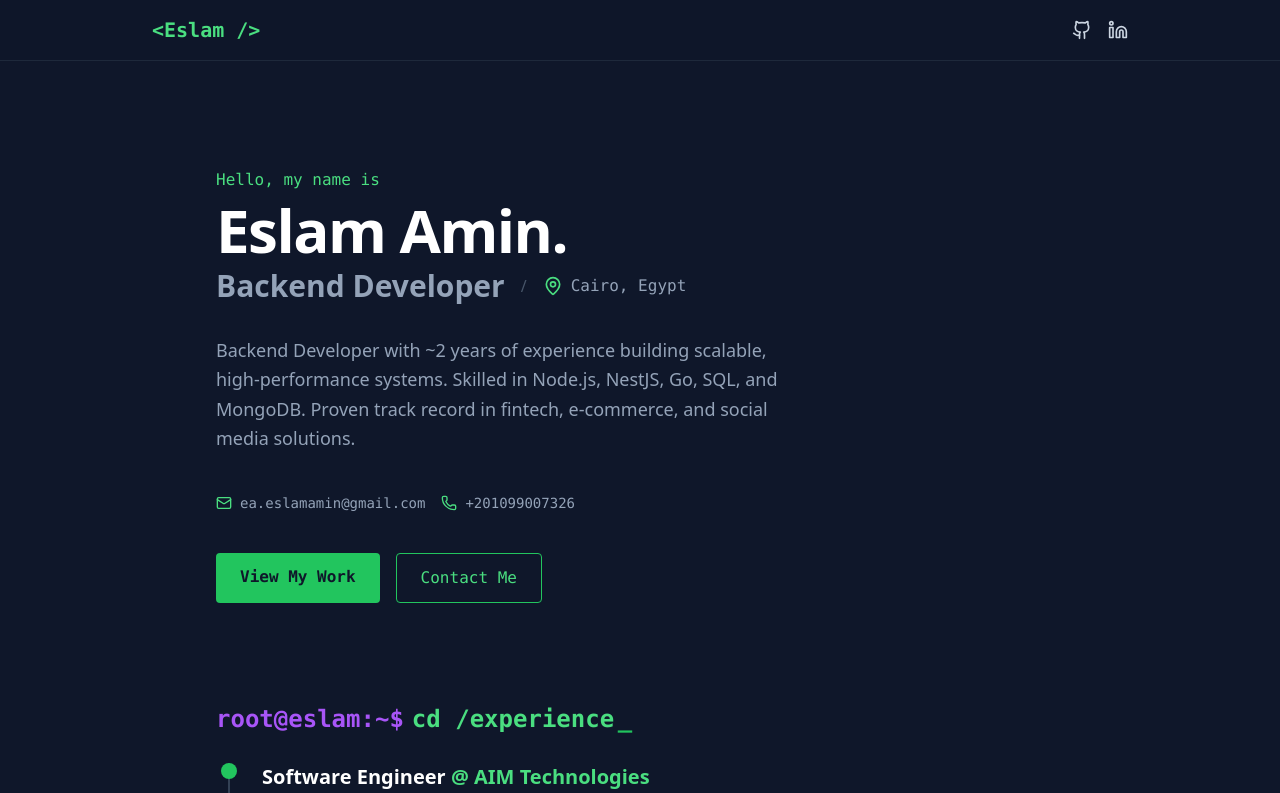
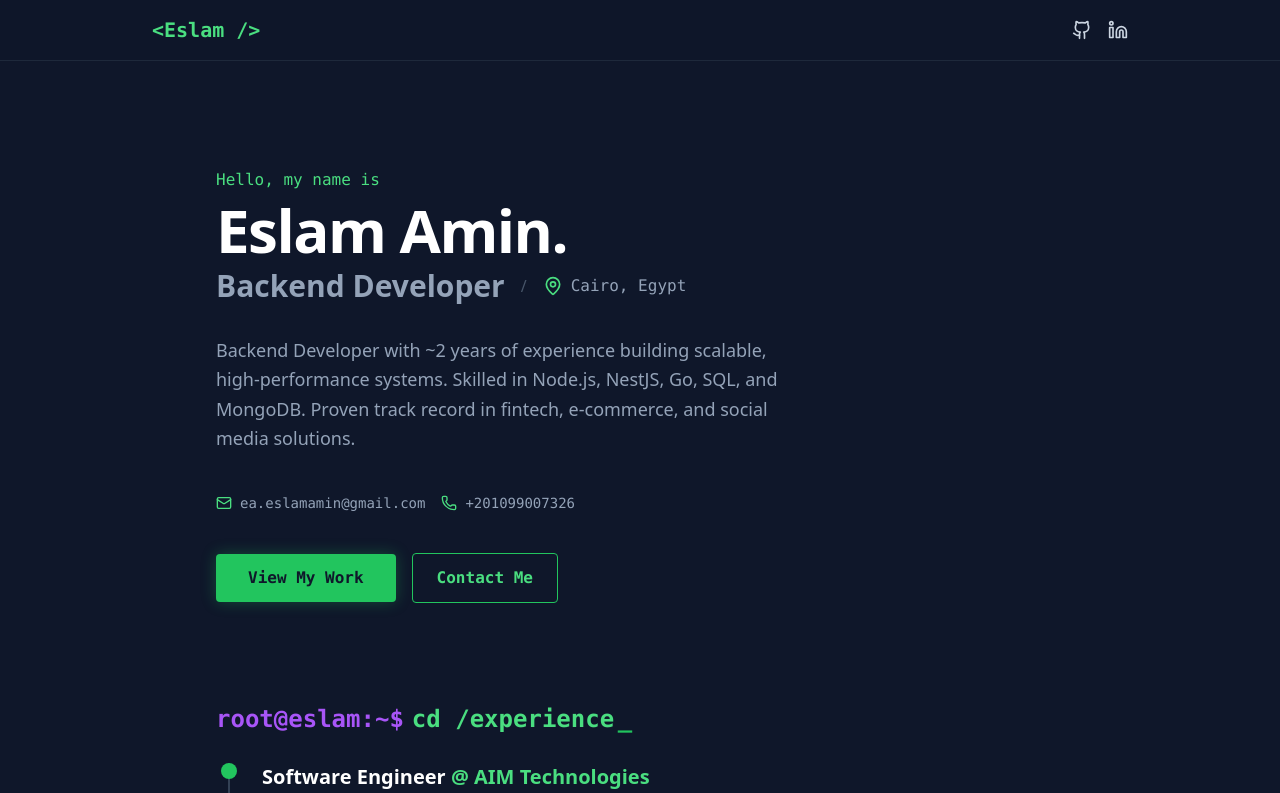
Before and after one commit to Eslam-Amin/Portfolio, a React (Create React App) app: page / in a window 1280 px wide. Shown: the top 793 px of the page. Built offline with nearby package versions, Linux system fonts and the light colour scheme.

Commit message:
Update mail, and what's app button

```diff
--- a/src/App.js
+++ b/src/App.js
@@ -25,6 +25,7 @@ import {
   Smartphone,
   Play
 } from "lucide-react";
+import { WhatsAppIcon } from "./assets/icons";
 
 const SectionTitle = ({ children }) => {
   const [displayedText, setDisplayedText] = useState("");
@@ -142,7 +143,7 @@ function App() {
               {personalData.summary}
             </p>
 
-            {/* NEW: Quick Contact Details */}
+            {/* Quick Contact Details */}
             <div className="flex flex-col sm:flex-row gap-4 mb-8 text-sm font-mono text-slate-400">
               <div className="flex items-center gap-2">
                 <Mail size={16} className="text-green-400" />
@@ -154,19 +155,34 @@ function App() {
               </div>
             </div>
 
-            <div className="flex gap-4">
+            {/* Action Buttons */}
+            <div className="flex flex-wrap gap-4 items-center">
+              {/* Primary Action: Solid Green */}
               <a
                 href="#projects"
-                className="px-6 py-3 bg-green-500 text-slate-900 font-mono font-bold rounded hover:bg-green-400 transition"
+                className="px-8 py-3 bg-green-500 text-slate-900 font-mono font-bold rounded hover:bg-green-400 transition shadow-[0_0_15px_rgba(34,197,94,0.3)] hover:shadow-[0_0_25px_rgba(34,197,94,0.5)]"
               >
                 View My Work
               </a>
+
+              {/* Secondary Action 1: Outline Green */}
               <a
                 href={`mailto:${personalData.email}`}
-                className="px-6 py-3 border border-green-500 text-green-400 font-mono rounded hover:bg-green-500/10 transition"
+                className="px-6 py-3 border border-green-500 text-green-400 font-mono font-bold rounded hover:bg-green-500/10 transition"
               >
                 Contact Me
               </a>
+
+              {/* Secondary Action 2: Outline Green */}
+              {/* <a
+                href={personalData.whatsapp}
+                target="_blank"
+                rel="noopener noreferrer"
+                className="px-6 py-3 border border-green-500 text-green-400 font-mono font-bold rounded hover:bg-green-500/10 transition flex items-center gap-2"
+              >
+                <WhatsAppIcon size={20} />
+                <span>WhatsApp</span>
+              </a> */}
             </div>
           </div>
         </section>
```
